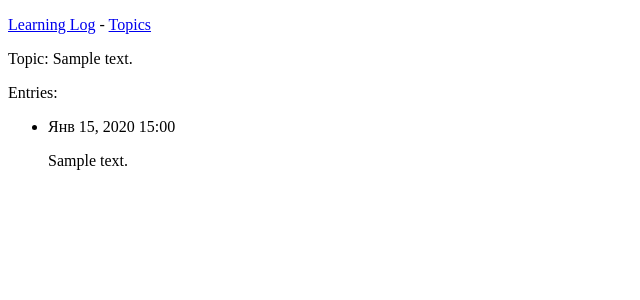
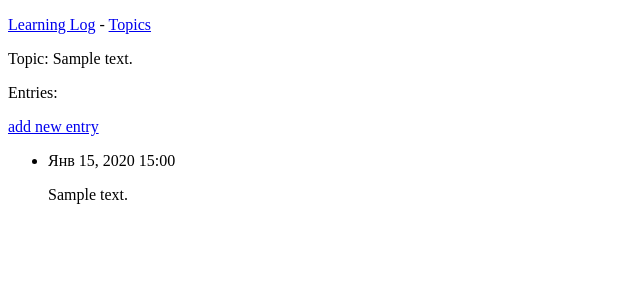
Before and after one commit to deverser/learning_log, a Django app: page /topics/1/ in a window 1280 px wide. Shown: the top 300 px of the page, without its empty margins (0-640 px from the left). Run offline with Django 3.2, Linux system fonts and the light colour scheme; tables that the repository leaves empty hold one stand-in row (values such as "Sample post").

Commit message:
Added template for adding new entries, created function "new_entry" for service new data from users, which want to create new entry

```diff
--- a/learning_logs/templates/learning_logs/topic.html
+++ b/learning_logs/templates/learning_logs/topic.html
@@ -3,6 +3,9 @@
 {% block content %}
     <p>Topic: {{ topic }}</p>
     <p>Entries: </p>
+    <p>
+        <a href="{% url 'learning_logs:new_entry' topic.id %}">add new entry</a>
+    </p>
     <ul>
         {% for entry in entries %}
         <li>
--- a/learning_logs/urls.py
+++ b/learning_logs/urls.py
@@ -14,4 +14,6 @@ urlpatterns = [
     path('topics/<int:topic_id>/', views.topic, name='topic'),
     # Страница для добавления новой темы
     path('new_topic/', views.new_topic, name='new_topic'),
+    # Страница для добавления нового сообщения
+    path('new_entry/<int:topic_id>/', views.new_entry, name='new_entry'),
 ]
--- a/learning_logs/views.py
+++ b/learning_logs/views.py
@@ -4,7 +4,7 @@ from django.http import HttpResponseRedirect
 from django.urls import reverse
 
 from .models import Topic
-from .forms import TopicForm
+from .forms import TopicForm, EntryForm
 
 
 # Create your views here.
@@ -41,3 +41,22 @@ def new_topic(request):
             return HttpResponseRedirect(reverse('learning_logs:topics'))
     context = {'form': form}
     return render(request, 'learning_logs/new_topic.html', context)
+
+
+def new_entry(request, topic_id):
+    """Добавляет новую запись по конкретной теме"""
+    topic = Topic.objects.get(id=topic_id)
+    if request.method != 'POST':
+        # Данные не отправлялись; создается пустая форма.
+        form = EntryForm()
+    else:
+        # Отправлены данные POST; обработать данные.
+        form = EntryForm(data=request.POST)
+        if form.is_valid():
+            new_entry = form.save(commit=False)
+            new_entry.topic = topic
+            new_entry.save()
+            return HttpResponseRedirect(reverse('learning_logs:topic', args=[topic_id]))
+
+    context = {'topic': topic, 'form': form}
+    return render(request, 'learning_logs/new_entry.html', context)
```
Also changed, not shown: learning_logs/forms.py (+9 -1 lines), learning_logs/templates/learning_logs/new_entry.html (added, +12 -0 lines).
